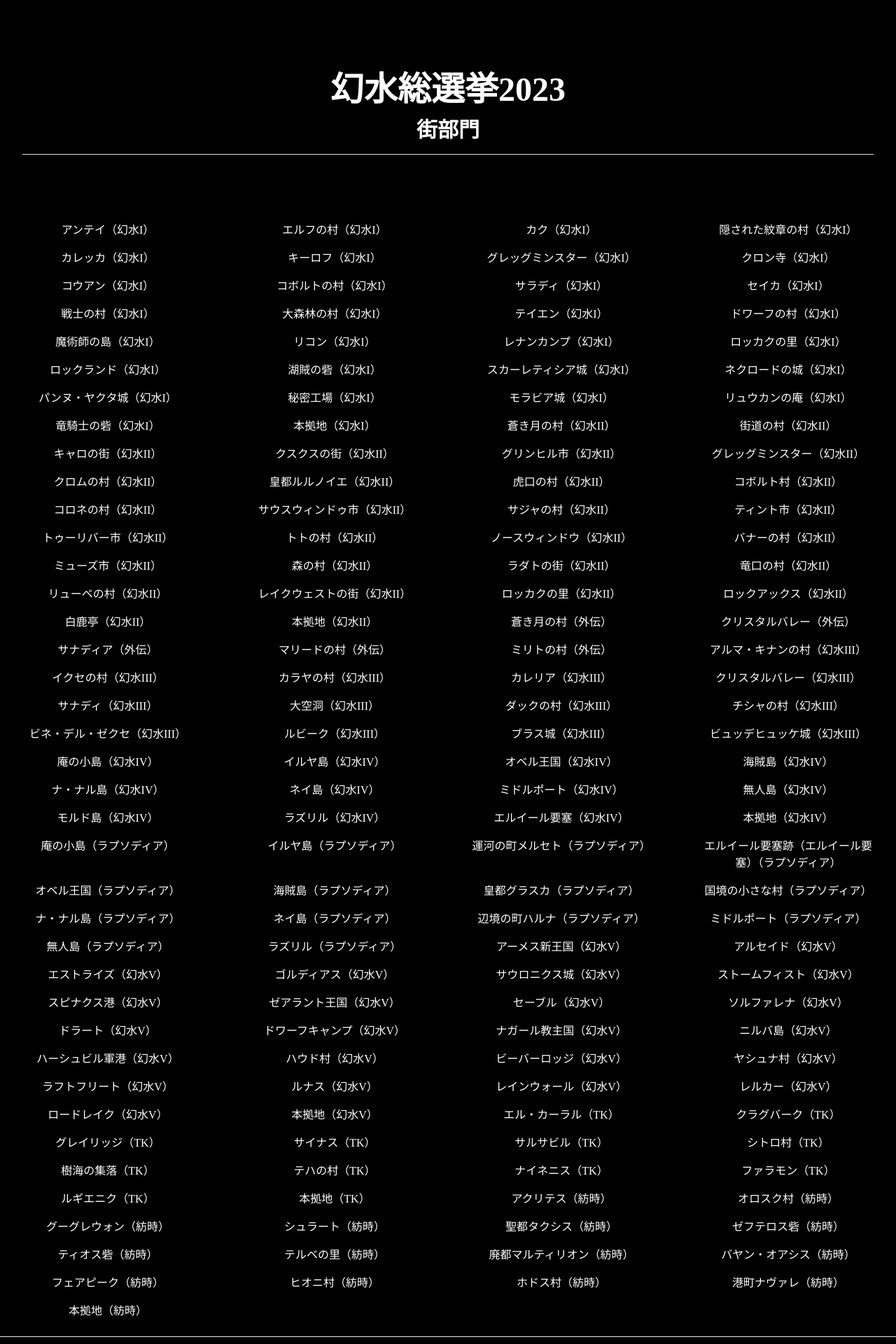
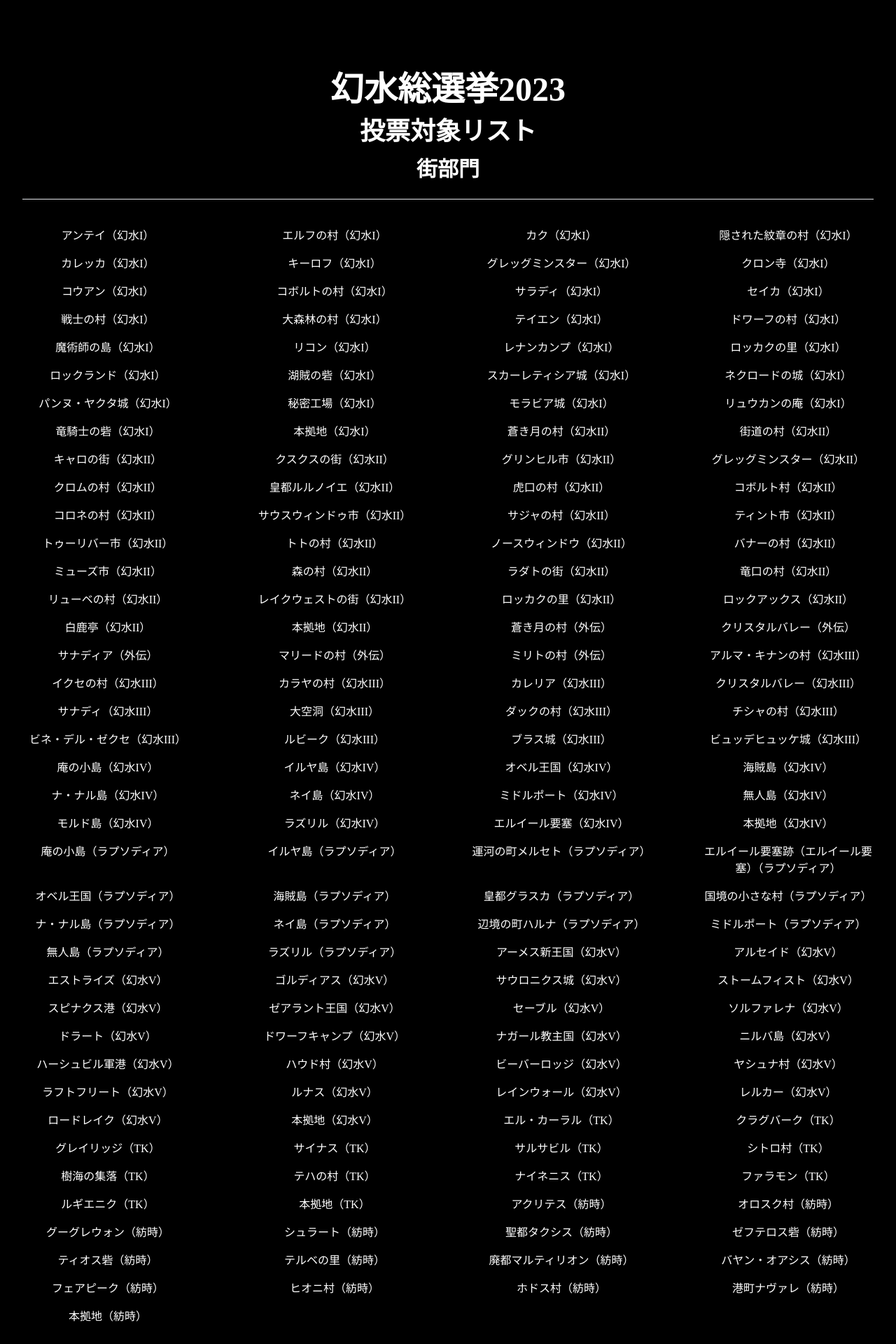
Before and after one commit to true-runes/election-bulletin-2023, a Next.js app: page /cities in a window 1280 px wide. Shown: the top 1920 px of the page at 70% size. Built offline with nearby package versions, Linux system fonts and the light colour scheme.

Commit message:
feat: 🎸 h2 タグを追加し、余白を調整した (#64)
* feat: 🎸 h2 タグを追加し、余白を調整した

* refactor: 💡 一部相対パス指定だったので "@" に変更した

```diff
--- a/src/app/cities/page.tsx
+++ b/src/app/cities/page.tsx
@@ -7,16 +7,19 @@ import { GensosenkyoFooter } from '@/app/components/GensosenkyoFooter'
 const Cities = () => {
   return (
     <div className="relative overflow-hidden">
-      <div className="max-w-[85rem] mx-auto px-4 sm:px-6 lg:px-8 py-10 sm:py-24">
+      <div className="max-w-[85rem] mx-auto px-4 sm:px-6 lg:px-8 py-12 sm:pt-24 pb-10">
         <div className="text-center">
           <h1 className="text-5xl sm:text-5xl font-bold text-white py-2">
             幻水総選挙2023
           </h1>
-          <h1 className="text-3xl sm:text-3xl font-bold text-white py-2">
+          <h2 className="text-4xl sm:text-4xl font-bold text-white py-2">
+            投票対象リスト
+          </h2>
+          <h2 className="text-3xl sm:text-3xl font-bold text-white py-2">
             街部門
-          </h1>
+          </h2>
         </div>
-        <div className="mt-2">
+        <div className="mt-4">
           <hr />
         </div>
       </div>
@@ -31,7 +34,7 @@ const Cities = () => {
           ))}
         </div>
       </div>
-      <div className="my-6">
+      <div className="mt-10 mb-4">
         <hr />
       </div>
 
--- a/src/app/headquarters-characters/page.tsx
+++ b/src/app/headquarters-characters/page.tsx
@@ -1,22 +1,25 @@
 'use client'
 
 import headquartersCharacters from '@/app/resource/headquartersCharacters.json'
-import { ToTopPageFooter } from '../components/ToTopPageFooter'
+import { ToTopPageFooter } from '@/app/components/ToTopPageFooter'
 import { GensosenkyoFooter } from '@/app/components/GensosenkyoFooter'
 
 const Cities = () => {
   return (
     <div className="relative overflow-hidden">
-      <div className="max-w-[85rem] mx-auto px-4 sm:px-6 lg:px-8 py-10 sm:py-24">
+      <div className="max-w-[85rem] mx-auto px-4 sm:px-6 lg:px-8 py-12 sm:pt-24 pb-10">
         <div className="text-center">
           <h1 className="text-5xl sm:text-5xl font-bold text-white py-2">
             幻水総選挙2023
           </h1>
-          <h1 className="text-3xl sm:text-3xl font-bold text-white py-2">
+          <h2 className="text-4xl sm:text-4xl font-bold text-white py-2">
+            投票対象リスト
+          </h2>
+          <h2 className="text-3xl sm:text-3xl font-bold text-white py-2">
             本拠地施設キャラ部門
-          </h1>
+          </h2>
         </div>
-        <div className="mt-2">
+        <div className="mt-4">
           <hr />
         </div>
       </div>
@@ -33,7 +36,7 @@ const Cities = () => {
         </div>
       </div>
 
-      <div className="my-6">
+      <div className="mt-10 mb-4">
         <hr />
       </div>
 
```
